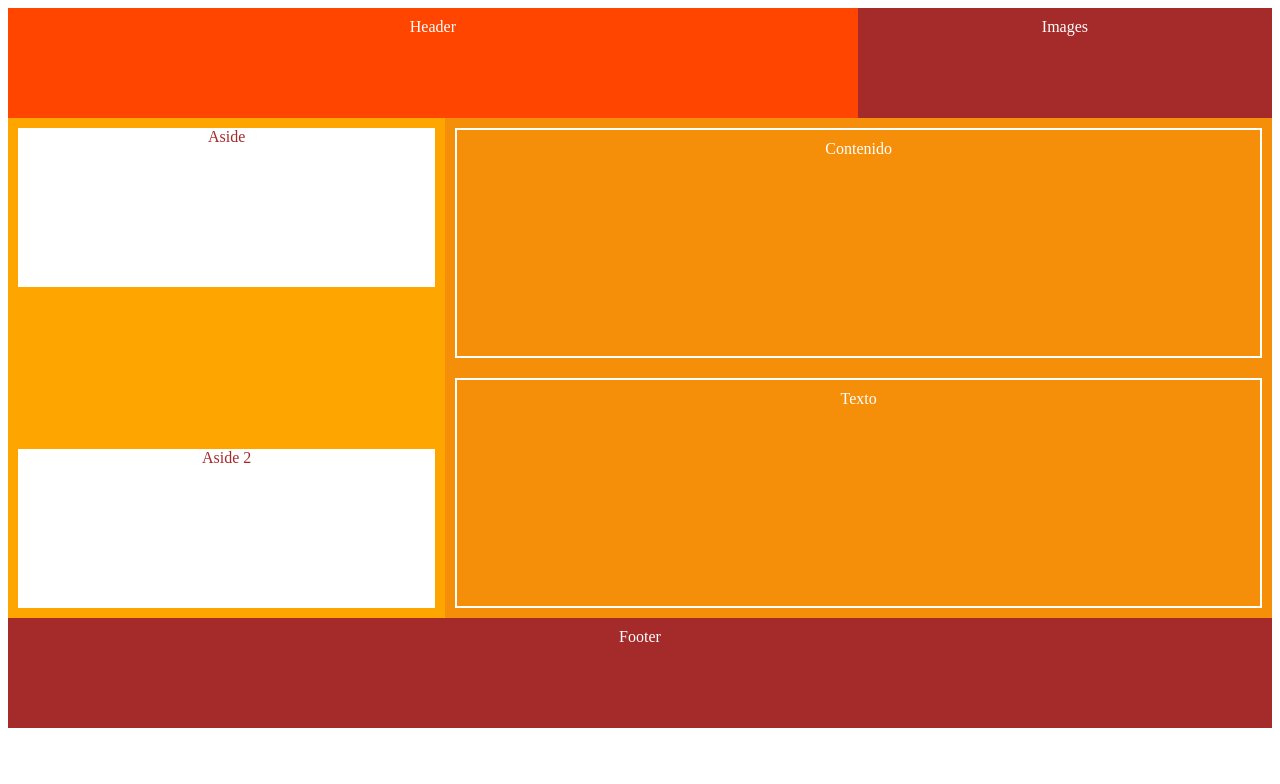
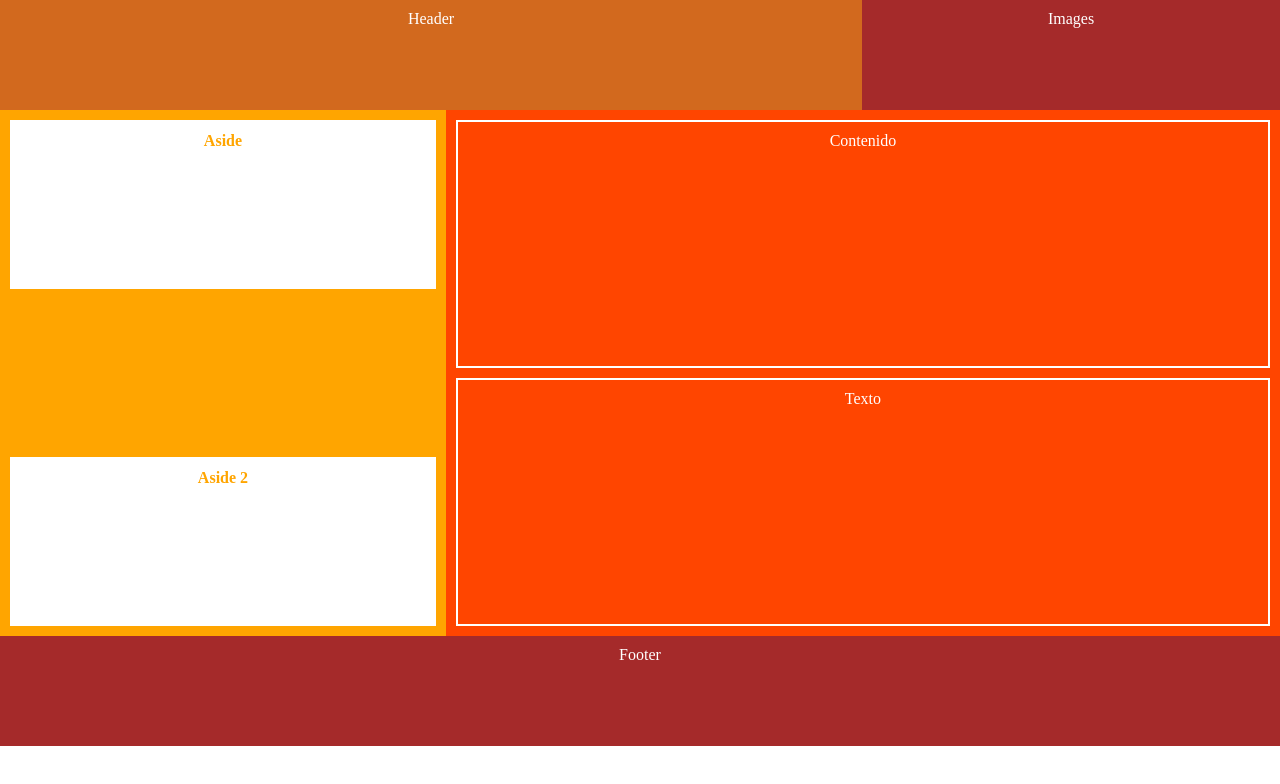
Before and after one commit to MiguelGeneroso/Maquetacion, a plain HTML site: page Grid/Reto4/index.html in a window 1280 px wide. Drawn offline with Linux system fonts and the light colour scheme.

Commit message:
arreglo reto4 grid

```diff
--- /dev/null
+++ b/Grid/Ejemplos/diplay.css
@@ -0,0 +1,200 @@
+
+h2 {
+    font-size: xx-large;
+    text-align: center;
+}
+/* ********** GRID ********** */
+
+
+.gridContainer{
+    height: 100vh;
+    display: grid;
+    grid-template-columns: 1fr 1fr 2fr;
+    grid-template-rows: 20px ;
+
+}
+
+.a{
+    background-color: rgb(193, 243, 12);
+    color: white;
+    font-size: x-large;
+    text-align: center;
+}
+.b {
+    background-color: rgb(5, 197, 21);
+    color: white;
+    font-size: x-large;
+    text-align: center;
+}
+.c {
+    background-color: rgb(4, 172, 68);
+    color: white;
+    font-size: x-large;
+    text-align: center;
+}
+.d {
+    background-color: rgb(1, 129, 76);
+    color: white;
+    font-size: x-large;
+    text-align: center;
+}
+
+
+
+/* ************************************ */
+/* ********** GRID NOMBRADAS ********** */
+
+
+.gridNombradas{
+    display: grid;
+
+    grid-template-columns: [x0]1fr [x1]1fr [x2]1fr [x3]1fr  [x4] ;
+    grid-template-rows: [y0]1fr [y1]2fr [y2]1fr [y3]1fr [y4];
+}
+.header {
+    grid-column-start: x0;
+    grid-column-end: x4;
+
+    grid-row-start: y0;
+    grid-row-end: y1;
+
+    background-color: rgb(2, 8, 15);
+    color: white;
+    font-size: x-large;
+    text-align: center;
+}
+.menu {
+
+    grid-column: x0 / x3;
+    grid-row: y1 / y3;
+
+
+    background-color: rgb(54, 214, 166);
+    color: white;
+    font-size: x-large;
+    text-align: center;
+}
+.contenido {
+    grid-column: x3 /x4;
+    grid-row: y1 / y3;
+
+    background-color: rgb(10, 34, 247);
+    color: white;
+    font-size: x-large;
+    text-align: center;
+}
+.footer {
+    grid-column: x0 / x4;
+    grid-row: y3 / y4;
+    background-color: rgb(110, 8, 206);
+    color: white;
+    font-size: x-large;
+    text-align: center;
+}
+
+
+/* ******************************** */
+/* ********** GRID AREAS ********** */
+.gridAreas{
+    display: grid;
+
+    grid-template-areas:
+        'header header imagen'
+        /* 'vacio vacio vacio' */
+        'menuLateral menuLateral contenido '
+        'footer footer footer';
+}
+/* .child {
+    grid-area: vacio;
+    height: 100px;
+} */
+.child_a {
+    grid-area: header;
+
+    background-color: rgb(255, 196, 1);
+    color: white;
+    font-size: x-large;
+    text-align: center;
+}
+.child_a1{
+    grid-area: imagen;
+    background-color: rgb(255, 81, 1);
+    color: white;
+    font-size: x-large;
+    text-align: center;
+    /* height: 100px; */
+
+
+}
+/* .child_a2{
+    grid-area: imagen2;
+    background-color: rgb(255, 1, 1);
+    color: white;
+    font-size: x-large;
+    text-align: center;
+
+} */
+.child_b {
+    grid-area: menuLateral;
+
+    background-color: rgb(255, 124, 1);
+    color: white;
+    font-size: x-large;
+    text-align: center;
+    height: 600px;
+
+    display: grid;
+    grid-template-areas:
+    'h1 h1'
+    'hola david';
+}
+.h1{
+    grid-area: h1;
+}
+.hola{
+    grid-area: hola;
+    border: 2px solid wheat;
+}
+.david{
+    grid-area: david;
+    border: 2px solid wheat;
+
+}
+.child_c {
+    grid-area: contenido;
+
+    background-color: rgb(255, 81, 1);
+    color: white;
+    font-size: x-large;
+    text-align: center;
+    height: 600px;
+
+    display: grid;
+    grid-template-areas: 'tit tit'
+                         'footer1 footer2';
+}
+
+.cont{
+    grid-area: tit;
+    background-color: black;
+    color: aliceblue;
+    height: 100%;
+}
+.f1{
+    grid-area: footer1;
+    border: 2px solid black;
+}
+.f2{
+    grid-area: footer2;
+    border: 2px solid black;
+}
+
+
+.child_d {
+    grid-area: footer;
+
+    background-color: rgb(255, 1, 1);
+    color: white;
+    font-size: x-large;
+    text-align: center;
+}
--- a/Grid/Reto4/style.css
+++ b/Grid/Reto4/style.css
@@ -1,4 +1,15 @@
+*{
+    margin: 0;
+    padding: 0;
+    box-sizing: border-box;
+    color: white;
+}
+body{
+    height: 100vh;
+    /* border: 5px solid red; */
+}
 .contenedor{
+    /* border: 5px solid black; */
     display: grid;
     grid-template-areas:'header header images'
                         'articulo contenido contenido'
@@ -6,75 +17,74 @@
 }
 .header{
     grid-area: header;
-    background-color: orangered;
-    height: 100px;
+    height: 110px;
+    background-color: chocolate;
     text-align: center;
-    color: white;
     padding-top: 10px;
 }
 .images{
     grid-area: images;
     background-color: brown;
-    height: 100px;
+    height: 110px;
     text-align: center;
-    color: white;
     padding-top: 10px;
 }
 .articulos{
     grid-area: articulo;
+    height: 526px;
     background-color: orange;
-    height: 500px;
-    display: grid;
-    grid-template-areas:'article'
-                        'vacio'
-                        'article2';
+    padding: 10px
 }
 .articulo1{
-    grid-area: article;
+    border: 2px solid white;
     background-color: white;
-    margin: 10px;
-    color: brown;
+    color: orange;
+    font-weight: bold;
+    height: 33.33%;
     text-align: center;
+    padding-top: 10px;
 }
 .vacio{
-    grid-area: vacio;
+    /* border: 2px solid white; */
+    height: 33.33%;
 }
 .articulo2{
-    grid-area: article2;
+    border: 2px solid white;
     background-color: white;
-    margin: 10px;
-    color: brown;
+    color: orange;
+    font-weight: bold;
+    height: 33.33%;
     text-align: center;
+    padding-top: 10px;
 }
 .contenido{
     grid-area: contenido;
-    background-color: rgb(245, 143, 10);
-    display: grid;
+    height: 100%;
+    background-color: orangered;
     grid-template-areas:'contenido'
                         'texto';
+    padding: 10px;
 }
 .cont{
     grid-area: contenido;
+    height: 49%;
+    /* margin: 10px; */
     border: 2px solid white;
     text-align: center;
-    margin: 10px;
-
     padding-top: 10px;
-    color: white;
 }
 .txt{
     grid-area: texto;
+    height: 49%;
+    margin-top: 10px;
     border: 2px solid white;
     text-align: center;
-    margin: 10px;
     padding-top: 10px;
-    color: white;
 }
 .footer{
     grid-area: footer;
     background-color: brown;
-    height: 100px;
+    height: 110px;
     text-align: center;
     padding-top: 10px;
-    color: white;
 }
```
Also changed, not shown: Grid/Ejemplos/grid.html (added, +71 -0 lines), Grid/Reto4/index.html (+1 -0 lines).
